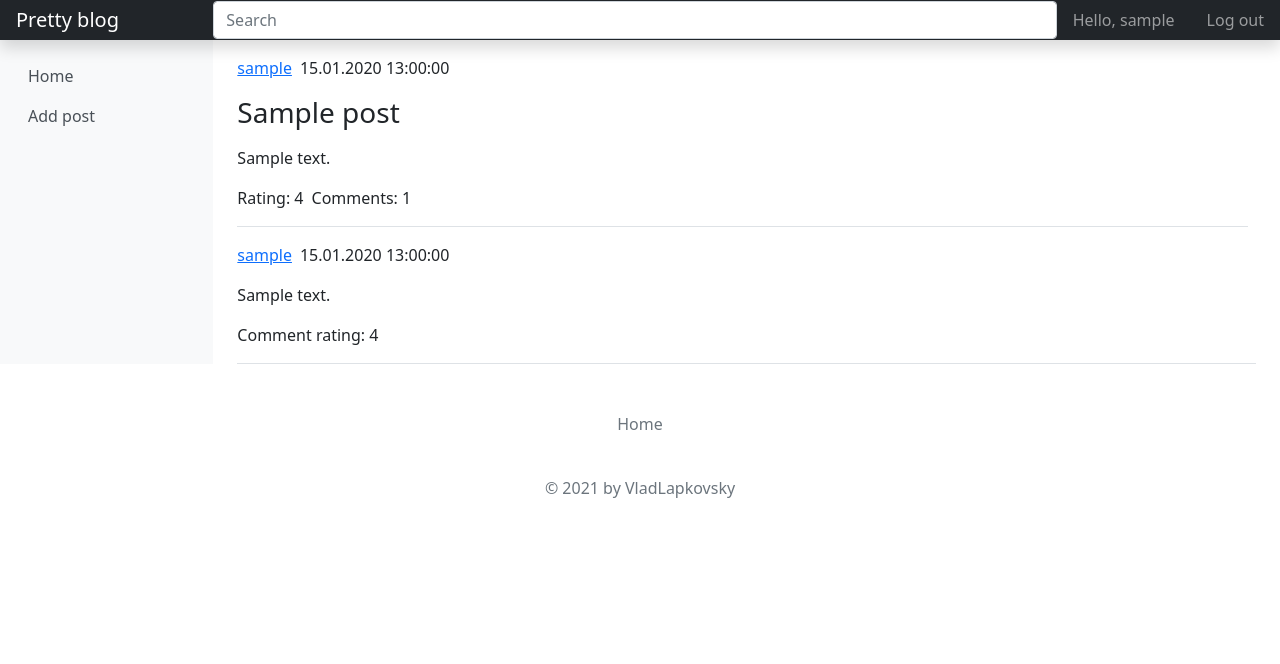
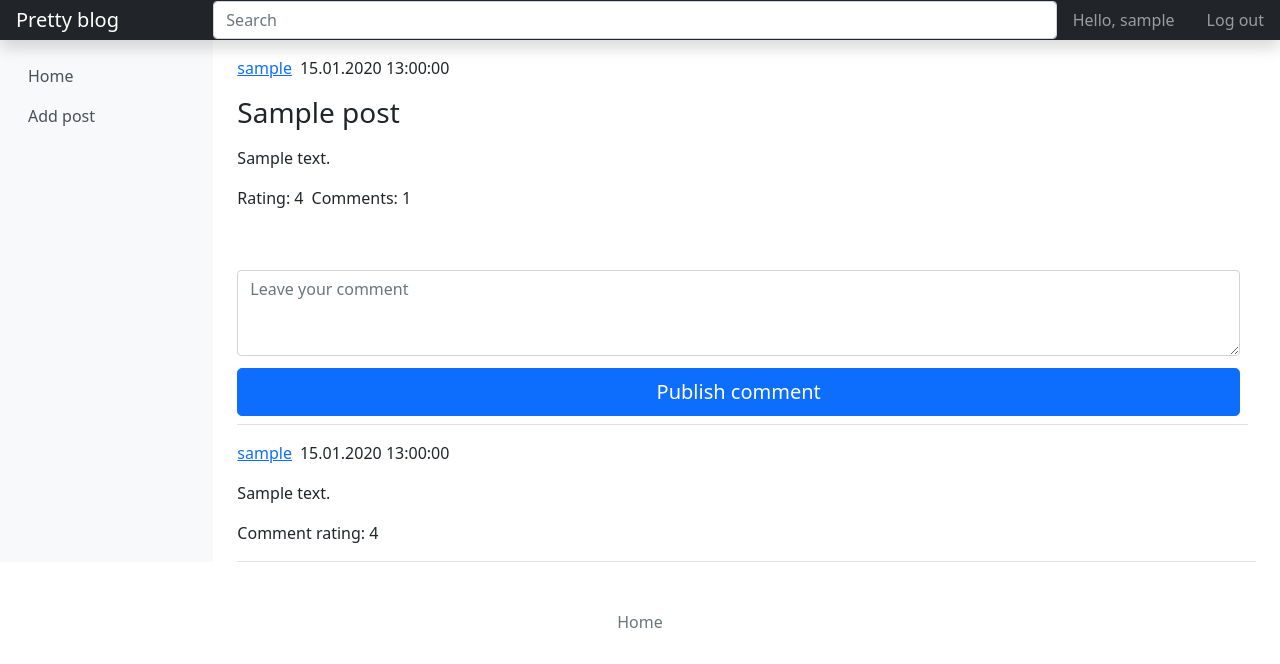
Before and after one commit to VladLapkovsky/djangoblog, a Django app: a page that uses blog_core/templates/blog_core/post.html in a window 1280 px wide. Shown: the top 664 px of the page. Run offline with Django 3.2, Linux system fonts and the light colour scheme; a user stored in the database is signed in; tables that the repository leaves empty hold one stand-in row (values such as "Sample post").

Commit message:
Add comment form

```diff
--- a/blog_core/forms.py
+++ b/blog_core/forms.py
@@ -3,7 +3,7 @@ from django.contrib.auth.forms import AuthenticationForm, UserCreationForm
 from django.core.exceptions import ValidationError
 from captcha.fields import CaptchaField
 
-from blog_core.models import CustomUser, Post
+from blog_core.models import Comment, CustomUser, Post
 from blog_core.utils import FormStyleClass
 
 TITLE_WIDGET = forms.TextInput(
@@ -58,3 +58,19 @@ class RegisterUserForm(FormStyleClass, UserCreationForm):
 
 class LoginUserForm(FormStyleClass, AuthenticationForm):
     pass
+
+
+COMMENT_WIDGET = forms.Textarea(
+    attrs={
+        'placeholder': 'Leave your comment',
+        'rows': 3,
+    },
+)
+
+class CommentForm(FormStyleClass, forms.ModelForm):
+    class Meta:
+        model = Comment
+        fields = ('content', )
+        widgets = {
+            'content': COMMENT_WIDGET,
+        }
--- a/blog_core/templates/blog_core/add_post.html
+++ b/blog_core/templates/blog_core/add_post.html
@@ -6,10 +6,6 @@
 
 {% block content %}
 <div class="post__main">
-<!--{% if not user.is_authenticated %}-->
-<!--    <p class="post__header">Welcome, user. Please log in or sign in to continue.</p>-->
-<!--{% else %}-->
-<!--    <p class="post__header">Welcome, {{ user.username }}. Thanks for logging in.</p>-->
     <h2 class="post__header">Add post</h2>
     <form action="{% url 'add_post' %}" method="post">
         {% csrf_token %}
@@ -30,6 +26,5 @@
         <hr class="my-4">
         <button class="w-100 btn btn-primary btn-lg" type="submit">Publish post</button>
     </form>
-<!--{% endif %}-->
 </div>
 {% endblock %}
--- a/blog_core/templates/blog_core/post.html
+++ b/blog_core/templates/blog_core/post.html
@@ -27,6 +27,28 @@
         <p class="post__rating">Rating: {{ post.rating }}</p>
         <p>Comments: {{ comments|length }}</p>
     </div>
+    {% if user.is_authenticated %}
+    <div class="post__main">
+        <form method="post">
+            {% csrf_token %}
+            <div class="row g-3">
+                <div class="form-error">
+                    {{ form.non_field_errors }}
+                </div>
+                {% for form_field in form %}
+                <div class="col-12">
+                    <label for="{{ form_field.id_for_label }}" class="form-label"></label>
+                    {{ form_field }}
+                    <div class="form-error">
+                        {{ form_field.errors }}
+                    </div>
+                </div>
+                {% endfor %}
+            </div>
+            <button class="w-100 btn btn-primary btn-lg mt-2 mb-2" type="submit">Publish comment</button>
+        </form>
+    </div>
+    {% endif %}
     {% for comment in comments %}
     <div class="comments__container border-top">
         <div class="post__user__info">
--- a/blog_core/views.py
+++ b/blog_core/views.py
@@ -2,13 +2,16 @@ from django.contrib.auth import login, logout
 from django.contrib.auth.mixins import LoginRequiredMixin
 from django.contrib.auth.views import LoginView
 from django.db.models import Count
-from django.shortcuts import redirect
-from django.urls import reverse_lazy
+from django.http import HttpResponseRedirect
+from django.shortcuts import redirect, render, get_object_or_404
+from django.urls import reverse_lazy, reverse
 from django.views.generic import CreateView, DetailView, ListView
+from django.views.generic.edit import FormMixin
 
-from blog_core.forms import AddPostForm, LoginUserForm, RegisterUserForm
+from blog_core.forms import AddPostForm, LoginUserForm, RegisterUserForm, CommentForm
 from blog_core.models import Comment, Post
 from blog_core.utils import DataMixin
+from users.models import CustomUser
 
 
 class BlogHome(DataMixin, ListView):
@@ -28,10 +31,11 @@ class BlogHome(DataMixin, ListView):
         return Post.objects.annotate(Count('comment')).order_by('-published').select_related('author')
 
 
-class SinglePost(DataMixin, DetailView):
+class SinglePost(DataMixin, DetailView, FormMixin):
     model = Post
     template_name = 'blog_core/post.html'
     slug_url_kwarg = 'post_slug'
+    form_class = CommentForm
 
     def get_context_data(self, *, object_list=None, **kwargs):
         context = super().get_context_data(**kwargs)
@@ -42,6 +46,19 @@ class SinglePost(DataMixin, DetailView):
 
     def get_queryset(self):
         return Post.objects.filter(slug=self.kwargs['post_slug']).select_related('author')
+
+    def post(self, request, *args, **kwargs):
+        form = self.form_class(request.POST)
+        if form.is_valid():
+            data = form.cleaned_data
+            post = get_object_or_404(Post, slug=self.kwargs['post_slug'])
+            Comment.objects.create(
+                post=post,
+                author=CustomUser.objects.get(id=self.request.user.id),
+                content=data['content'],
+            )
+            return HttpResponseRedirect(self.request.path_info)
+        return render(request, self.template_name, {'form': form})
 
 
 def get_slug_from_title(title: str) -> str:
```
